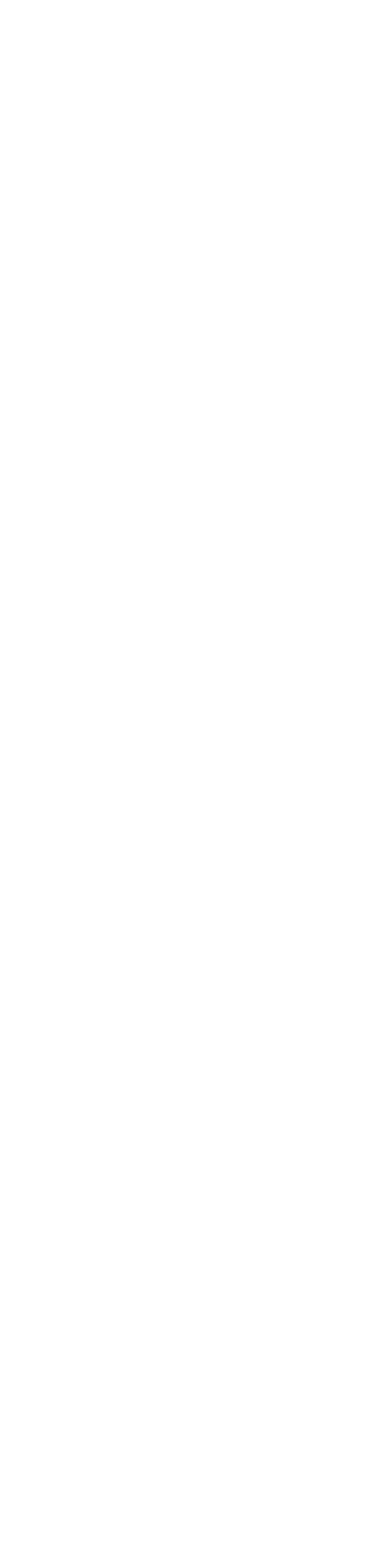
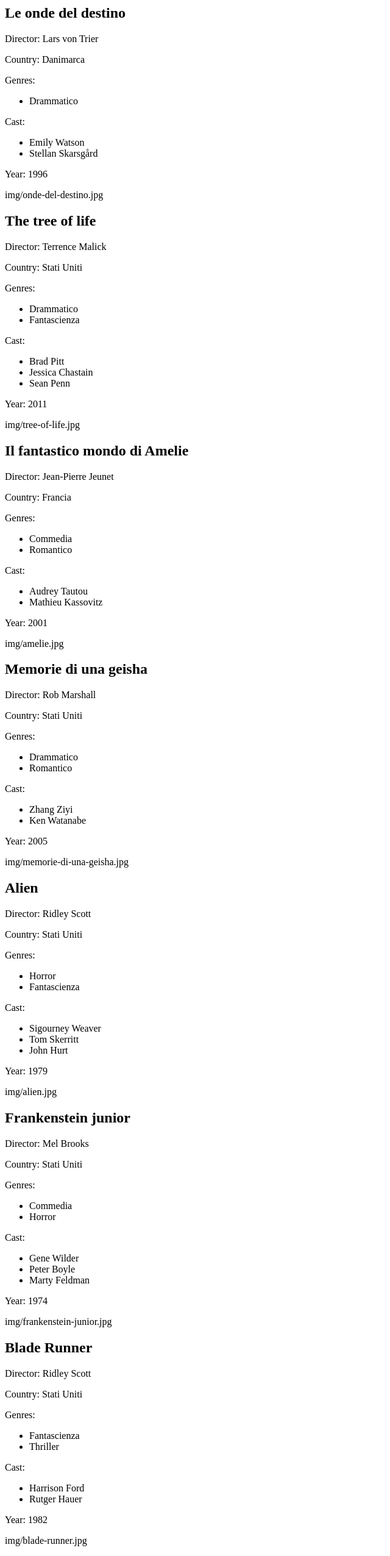
Before and after one commit to StefanoGalandrini/php-oop-1, a PHP site: page / in a window 1280 px wide. Before the commit the part shown is empty. Shown: the whole page at 61% size, without its empty margins (0-640 px from the left). Before the commit the page ends 800 px from the top, so only its background shows below. Run offline with PHP 8.4, Linux system fonts and the light colour scheme.

Commit message:
Add JSON data, class definition and instances

```diff
--- /dev/null
+++ b/db.json
@@ -0,0 +1,65 @@
+[
+	{
+		"title": "Le onde del destino",
+		"director": "Lars von Trier",
+		"country": "Danimarca",
+		"genres": ["Drammatico"],
+		"cast": ["Emily Watson", "Stellan Skarsgård"],
+		"year": 1996,
+		"poster": "onde-del-destino.jpg"
+	},
+	{
+		"title": "The tree of life",
+		"director": "Terrence Malick",
+		"country": "Stati Uniti",
+		"genres": ["Drammatico", "Fantascienza"],
+		"cast": ["Brad Pitt", "Jessica Chastain", "Sean Penn"],
+		"year": 2011,
+		"poster": "tree-of-life.jpg"
+	},
+	{
+		"title": "Il fantastico mondo di Amelie",
+		"director": "Jean-Pierre Jeunet",
+		"country": "Francia",
+		"genres": ["Commedia", "Romantico"],
+		"cast": ["Audrey Tautou", "Mathieu Kassovitz"],
+		"year": 2001,
+		"poster": "amelie.jpg"
+	},
+	{
+		"title": "Memorie di una geisha",
+		"director": "Rob Marshall",
+		"country": "Stati Uniti",
+		"genres": ["Drammatico", "Romantico"],
+		"cast": ["Zhang Ziyi", "Ken Watanabe"],
+		"year": 2005,
+		"poster": "memorie-di-una-geisha.jpg"
+	},
+	{
+		"title": "Alien",
+		"director": "Ridley Scott",
+		"country": "Stati Uniti",
+		"genres": ["Horror", "Fantascienza"],
+		"cast": ["Sigourney Weaver", "Tom Skerritt", "John Hurt"],
+		"year": 1979,
+		"poster": "alien.jpg"
+	},
+	{
+		"title": "Frankenstein junior",
+		"director": "Mel Brooks",
+		"country": "Stati Uniti",
+		"genres": ["Commedia", "Horror"],
+		"cast": ["Gene Wilder", "Peter Boyle", "Marty Feldman"],
+		"year": 1974,
+		"poster": "frankenstein-junior.jpg"
+	},
+	{
+		"title": "Blade Runner",
+		"director": "Ridley Scott",
+		"country": "Stati Uniti",
+		"genres": ["Fantascienza", "Thriller"],
+		"cast": ["Harrison Ford", "Rutger Hauer"],
+		"year": 1982,
+		"poster": "blade-runner.jpg"
+	}
+]
--- a/index.php
+++ b/index.php
@@ -1,5 +1,10 @@
 <?php
-class Movie {
+
+$json = file_get_contents(__DIR__ . "/db.json");
+$moviesData = json_decode($json, true);
+
+class Movie
+{
     public string $title;
     public string $director;
     public string $country;
@@ -8,7 +13,8 @@ class Movie {
     public int $year;
     public ?string $poster;
 
-    public function __construct(string $title, string $director, string $country, array $genres, array $cast, int $year, ?string $poster) {
+    public function __construct(string $title, string $director, string $country, array $genres, array $cast, int $year, ?string $poster)
+    {
         $this->title = $title;
         $this->director = $director;
         $this->country = $country;
@@ -18,16 +24,50 @@ class Movie {
         $this->poster = $poster;
     }
 
-    public function displayMovieInfo() {
+    public function getPosterPath($filename)
+    {
+        $fullPath = "img/" . $filename;
+        return $fullPath;
+    }
+
+
+
+    public function displayMovieInfo()
+    {
         echo "<h2>{$this->title}</h2>";
         echo "<p>Director: {$this->director}</p>";
         echo "<p>Country: {$this->country}</p>";
-        echo "<p>Genres: " . implode(', ', $this->genres) . "</p>";
-        echo "<p>Cast: " . implode(', ', $this->cast) . "</p>";
+        echo "<p>Genres:</p>";
+        echo "<ul>";
+        foreach ($this->genres as $genre) {
+            echo "<li>$genre</li>";
+        }
+        echo "</ul>";
+        echo "<p>Cast:</p>";
+        echo "<ul>";
+        foreach ($this->cast as $actor) {
+            echo "<li>$actor</li>";
+        }
+        echo "</ul>";
         echo "<p>Year: {$this->year}</p>";
         if ($this->poster) {
-            echo "<img src='{$this->poster}' alt='{$this->title} Poster'>";
+            $posterPath = $this->getPosterPath($this->poster);
+            echo "<p>{$posterPath}</p>";
+            // echo "<img src='{$posterPath}' alt='{$this->title} Poster'>";
         }
     }
 }
-?>
+
+foreach ($moviesData as $movie) {
+    $movie = new Movie(
+        $movie['title'],
+        $movie['director'],
+        $movie['country'],
+        $movie['genres'],
+        $movie['cast'],
+        $movie['year'],
+        $movie['poster']
+    );
+
+    $movie->displayMovieInfo();
+}
```
